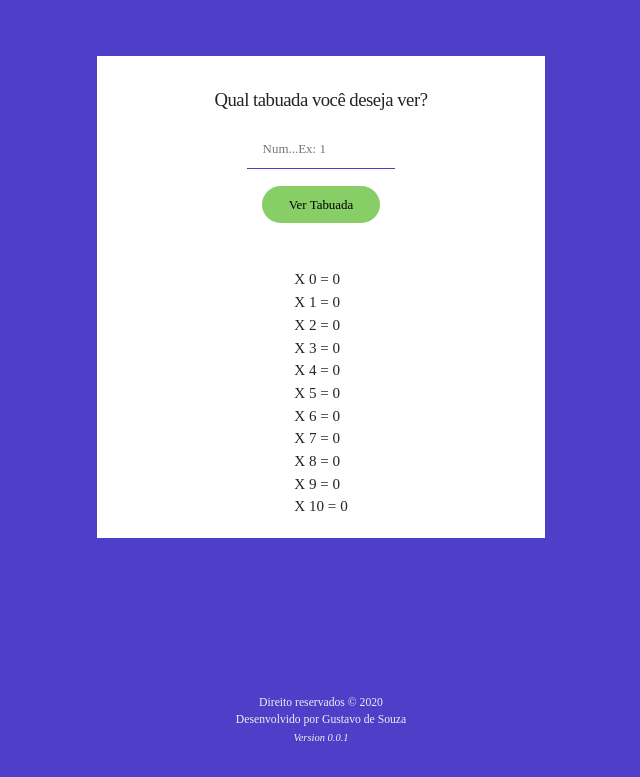
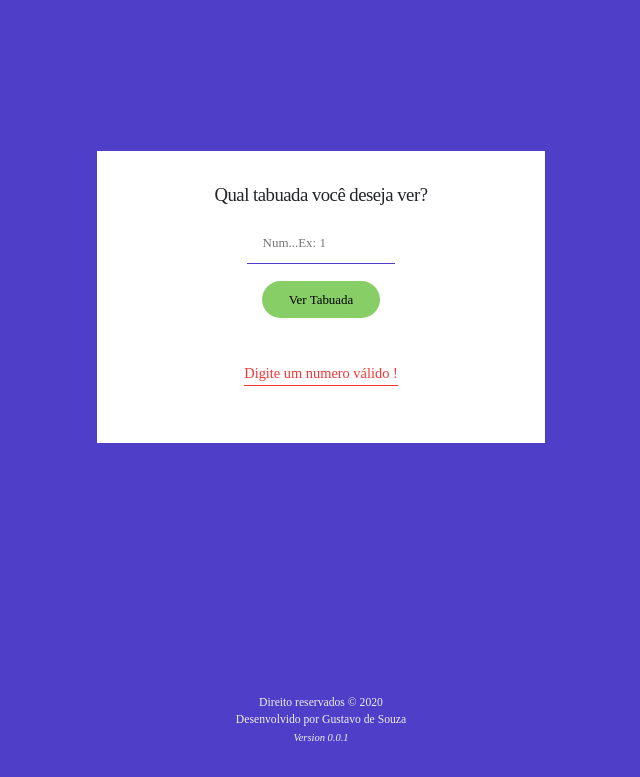
Before and after one commit to GustavoSou2/Projeto-tabuada, a plain HTML site: page index.html in a window 1280 px wide. Both pictures are taken after a click on the button "Ver Tabuada". Shown: the part 103-880 px from the top of the page, without its empty margins (319-959 px from the left). Drawn offline with nearby package versions, Linux system fonts and the light colour scheme.

Commit message:
validação de valores nulos completa

```diff
--- a/css/main.css
+++ b/css/main.css
@@ -110,7 +110,7 @@ body {
 .sub-case-mult-table {
     width: 90%;
     height: auto;
-    min-height: 190px;
+    min-height: 100px;
     padding: 20px 0px;
     display: block;
     margin: auto;
@@ -142,6 +142,16 @@ body {
         opacity: 0;
     }
 }
+/* warning mensage */
+.warning-mensage {
+    width: fit-content;
+    height: auto;
+    font-size: 1rem;
+    color:  #f73434;
+    border-bottom: 1px solid #f73434;
+    display: block;
+    margin: auto;
+}
 /* footer */
 footer {
     width: 100%;
@@ -152,6 +162,6 @@ footer {
     align-items: center;
 }
 #copyright-comment {
-    color: #efefef;
+    color: #efefef ;
     text-align: center;
 }
--- a/index.html
+++ b/index.html
@@ -23,6 +23,9 @@
                 </div>
                 <!-- div field multiple table hidden -->
                 <div class="sub-case-mult-table hidden">
+                    <div class="container-warning-mensage hidden">
+                        <span class="warning-mensage"> Digite um numero válido !</span>
+                    </div>
                     <p id="element-case-mult-table"></p>
                 </div>
             </div>
--- a/script/main.js
+++ b/script/main.js
@@ -6,23 +6,38 @@
 
 var numberAnswer = document.getElementById("answer-question");
 const button = document.getElementById('button');
+const caseMultipleTable = document.getElementById('element-case-mult-table'); /* container */
 const containerMultTable = document.querySelector('.sub-case-mult-table');
-const caseMultipleTable = document.getElementById('element-case-mult-table'); /* container */
+const containerMensageWarning = document.querySelector('.container-warning-mensage');
 var isActiveCaseMult = false;
 
 button.addEventListener('click', () => {
     var arrayNumberMultiTable = "";
     let number;
+
+    caseMultipleTable.innerHTML = arrayNumberMultiTable;
     /* Calcular a tabuada com o numero dado pelo usuário */
+    /* Validators */
+    if (numberAnswer.value.length == 0) {
+        containerMultTable.classList.remove('hidden');
+        containerMensageWarning.classList.remove('hidden');
+        containerMultTable.classList.add('appear');
+        containerMensageWarning.classList.add('appear');
+
+    } else /* if (!numberAnswer.value.length == 0) */ {
         for (let i = 0; i <= 10; i++) {
             number = numberAnswer.value * i;
             arrayNumberMultiTable += numberAnswer.value + " X " + i + " = " + number + "<br>";
             isActiveCaseMult = false;
         }
-    if(!isActiveCaseMult) {
-        containerMultTable.classList.remove('hidden')
-        containerMultTable.classList.add('appear')
+
+        if (!isActiveCaseMult) {
+            containerMensageWarning.classList.remove('appear');
+            containerMensageWarning.classList.add('hidden');
+            containerMultTable.classList.remove('hidden');
+            containerMultTable.classList.add('appear');
             caseMultipleTable.innerHTML = arrayNumberMultiTable;
+        }
     }
 
     containerMultTable.style.animation = "";
```
Also changed, not shown: 1 other file. Lines whose indentation alone changed are shown as unchanged.
